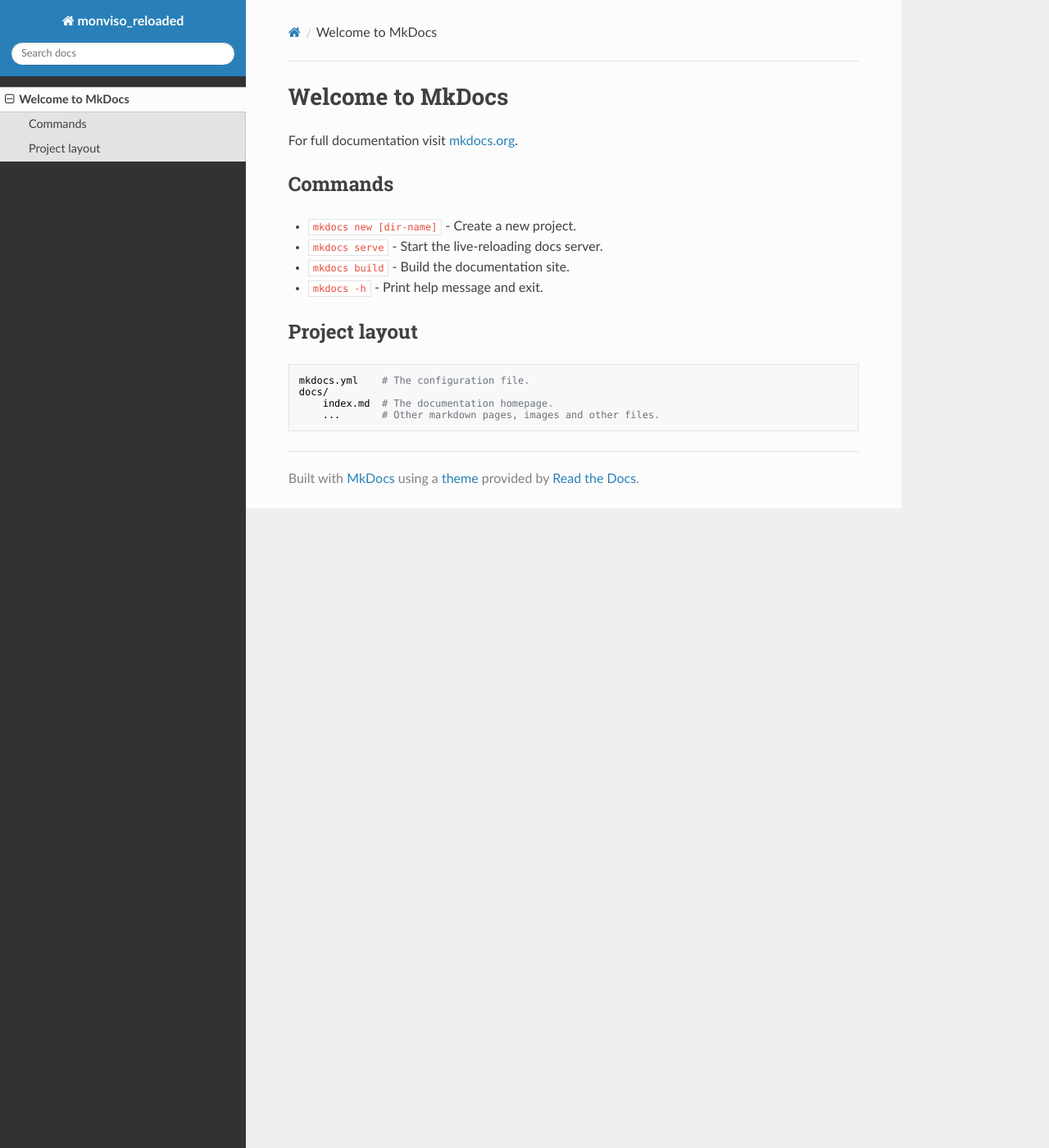
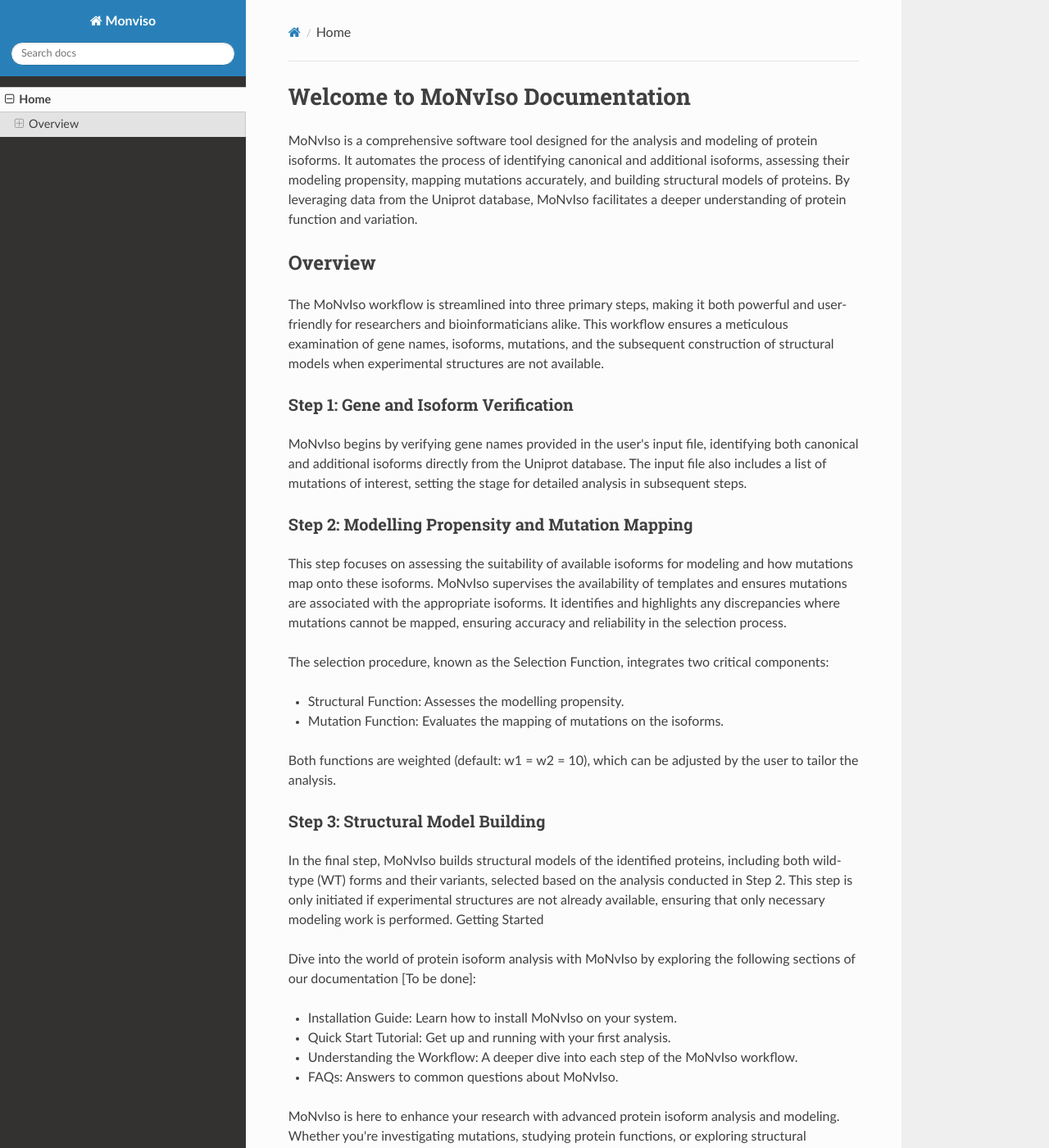
Before and after one commit to LBIC-biocomp/monviso_reloaded, an MkDocs documentation site: the page built from docs/index.md, in a window 1280 px wide and 1400 px high. Shown: the whole window at 82% size. Built offline with MkDocs 1.6.1, drawn with Linux system fonts in a browser that asks for light colours; nearby versions of some CDN libraries; some of the changed text lies outside the part shown.

Commit message:
Added first documentation page

```diff
--- a/docs/index.md
+++ b/docs/index.md
@@ -1,17 +1,36 @@
-# Welcome to MkDocs
+# Welcome to MoNvIso Documentation
 
-For full documentation visit [mkdocs.org](https://www.mkdocs.org).
+MoNvIso is a comprehensive software tool designed for the analysis and modeling of protein isoforms. It automates the process of identifying canonical and additional isoforms, assessing their modeling propensity, mapping mutations accurately, and building structural models of proteins. By leveraging data from the Uniprot database, MoNvIso facilitates a deeper understanding of protein function and variation.
 
-## Commands
+## Overview
 
-* `mkdocs new [dir-name]` - Create a new project.
-* `mkdocs serve` - Start the live-reloading docs server.
-* `mkdocs build` - Build the documentation site.
-* `mkdocs -h` - Print help message and exit.
+The MoNvIso workflow is streamlined into three primary steps, making it both powerful and user-friendly for researchers and bioinformaticians alike. This workflow ensures a meticulous examination of gene names, isoforms, mutations, and the subsequent construction of structural models when experimental structures are not available.
 
-## Project layout
+### Step 1: Gene and Isoform Verification
 
-    mkdocs.yml    # The configuration file.
-    docs/
-        index.md  # The documentation homepage.
-        ...       # Other markdown pages, images and other files.
+MoNvIso begins by verifying gene names provided in the user's input file, identifying both canonical and additional isoforms directly from the Uniprot database. The input file also includes a list of mutations of interest, setting the stage for detailed analysis in subsequent steps.
+
+### Step 2: Modelling Propensity and Mutation Mapping
+
+This step focuses on assessing the suitability of available isoforms for modeling and how mutations map onto these isoforms. MoNvIso supervises the availability of templates and ensures mutations are associated with the appropriate isoforms. It identifies and highlights any discrepancies where mutations cannot be mapped, ensuring accuracy and reliability in the selection process.
+
+The selection procedure, known as the Selection Function, integrates two critical components:
+
+ - Structural Function: Assesses the modelling propensity.
+ - Mutation Function: Evaluates the mapping of mutations on the isoforms.
+
+Both functions are weighted (default: w1 = w2 = 10), which can be adjusted by the user to tailor the analysis.
+
+### Step 3: Structural Model Building
+
+In the final step, MoNvIso builds structural models of the identified proteins, including both wild-type (WT) forms and their variants, selected based on the analysis conducted in Step 2. This step is only initiated if experimental structures are not already available, ensuring that only necessary modeling work is performed.
+Getting Started
+
+Dive into the world of protein isoform analysis with MoNvIso by exploring the following sections of our documentation [To be done]:
+
+ - Installation Guide: Learn how to install MoNvIso on your system.
+ - Quick Start Tutorial: Get up and running with your first analysis.
+ - Understanding the Workflow: A deeper dive into each step of the MoNvIso workflow.
+ - FAQs: Answers to common questions about MoNvIso.
+
+MoNvIso is here to enhance your research with advanced protein isoform analysis and modeling. Whether you're investigating mutations, studying protein functions, or exploring structural variations, MoNvIso provides the tools you need to achieve your objectives with precision and ease.
--- a/mkdocs.yml
+++ b/mkdocs.yml
@@ -1,2 +1,8 @@
-site_name: monviso_reloaded
-theme: readthedocs
+site_name: Monviso
+nav:
+    - Home: index.md
+theme:
+    name: readthedocs
+
+plugins:
+    - search
--- a/requirements-test.txt
+++ b/requirements-test.txt
@@ -8,3 +8,4 @@
 mypy
 gitchangelog
 mkdocs
+mkdocstrings
```
Also changed, not shown: 3 other files.
